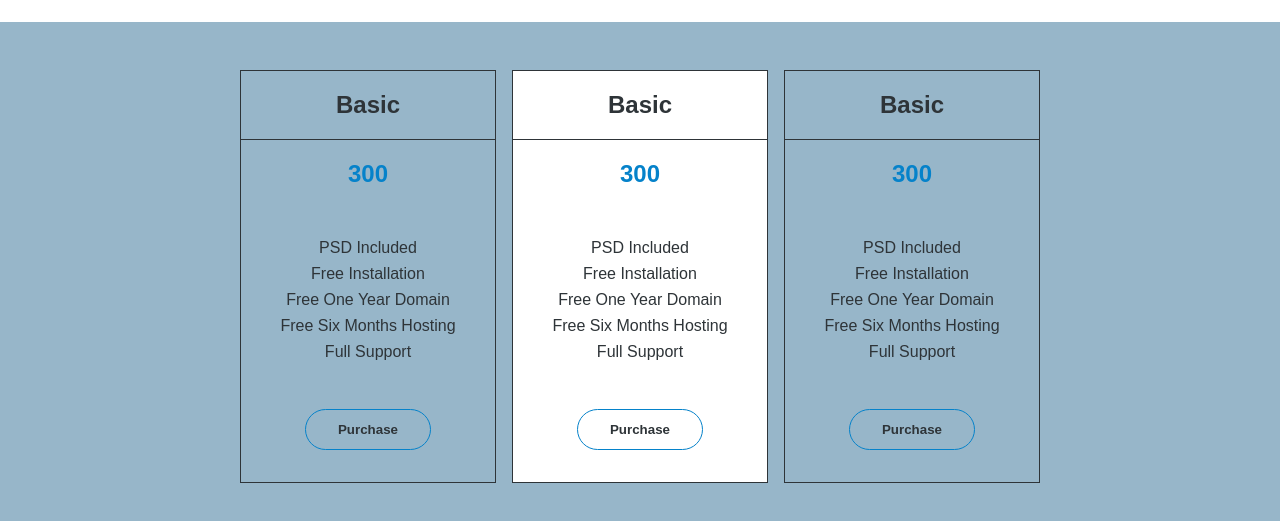
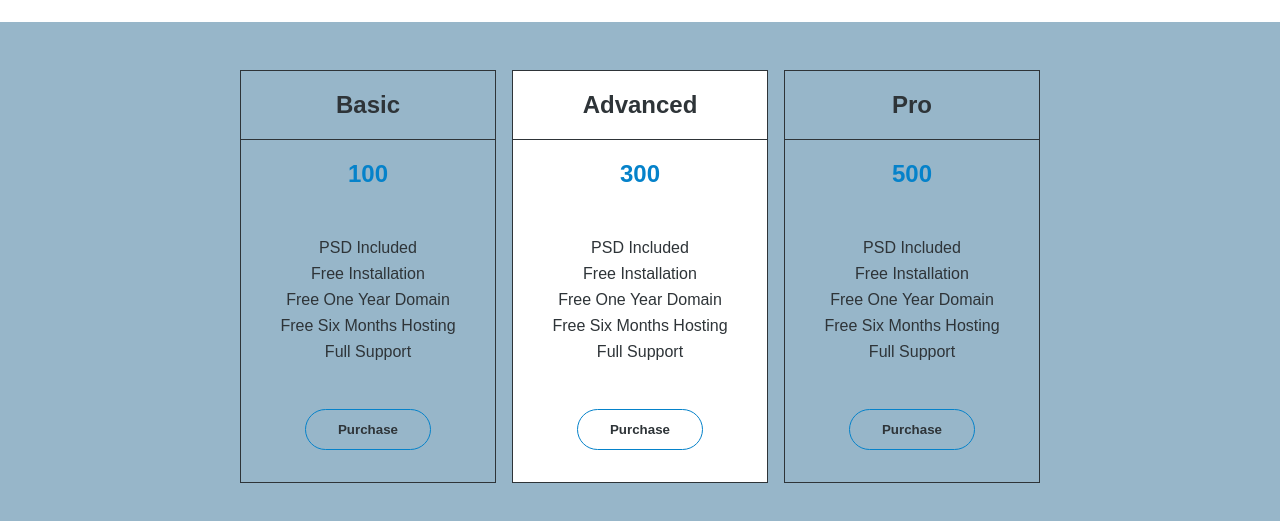
Before and after one commit to lindellcarternyc/monu-template, a React (Create React App) app: page / in a window 1280 px wide. Shown: the part 1243-1764 px from the top of the page. Built offline with nearby package versions, Linux system fonts and the light colour scheme.

Commit message:
added pricecard props

```diff
--- a/src/components/card/PriceCard.tsx
+++ b/src/components/card/PriceCard.tsx
@@ -8,6 +8,9 @@ import { CardTitle } from './CardTitle'
 interface PriceCardProps {
   isSelected?: boolean
   select?: () => void
+  header: string
+  price: string
+  details: string[]
 }
 export const PriceCard = (props: PriceCardProps): JSX.Element => {
   return (
@@ -17,21 +20,15 @@ export const PriceCard = (props: PriceCardProps): JSX.Element => {
           props.select()
         }
       }}
-      header="Basic"
+      header={props.header}
       hover={{
         backgroundColor: 'white'
       }}
-      text={[
-        'PSD Included',
-        'Free Installation',
-        'Free One Year Domain',
-        'Free Six Months Hosting',
-        'Full Support'
-      ]}
+      text={props.details}
       action="Purchase"
       isSelected={props.isSelected}
     >
-      <CardTitle text="300" color={Colors.Blue} />
+      <CardTitle text={props.price} color={Colors.Blue} />
     </Card>
   )
 }
--- a/src/components/card/PriceCardsPreview.tsx
+++ b/src/components/card/PriceCardsPreview.tsx
@@ -28,18 +28,45 @@ export class PriceCardsPreview extends React.Component<{}, PriceCardsPreviewStat
             <PriceCard
               isSelected={selectedId === 0}
               select={this.selectCard(0)}
+              header="Basic"
+              price="100"
+              details={[
+                'PSD Included',
+                'Free Installation',
+                'Free One Year Domain',
+                'Free Six Months Hosting',
+                'Full Support'
+              ]}
             />
           </GridColumn>
           <GridColumn>
             <PriceCard
               isSelected={selectedId === 1}
               select={this.selectCard(1)}
+              header="Advanced"
+              price="300"
+              details={[
+                'PSD Included',
+                'Free Installation',
+                'Free One Year Domain',
+                'Free Six Months Hosting',
+                'Full Support'
+              ]}
             />
           </GridColumn>
           <GridColumn>
             <PriceCard
               isSelected={selectedId === 2}
               select={this.selectCard(2)}
+              header="Pro"
+              price="500"
+              details={[
+                'PSD Included',
+                'Free Installation',
+                'Free One Year Domain',
+                'Free Six Months Hosting',
+                'Full Support'
+              ]}
             />
           </GridColumn>
         </Grid>
```
